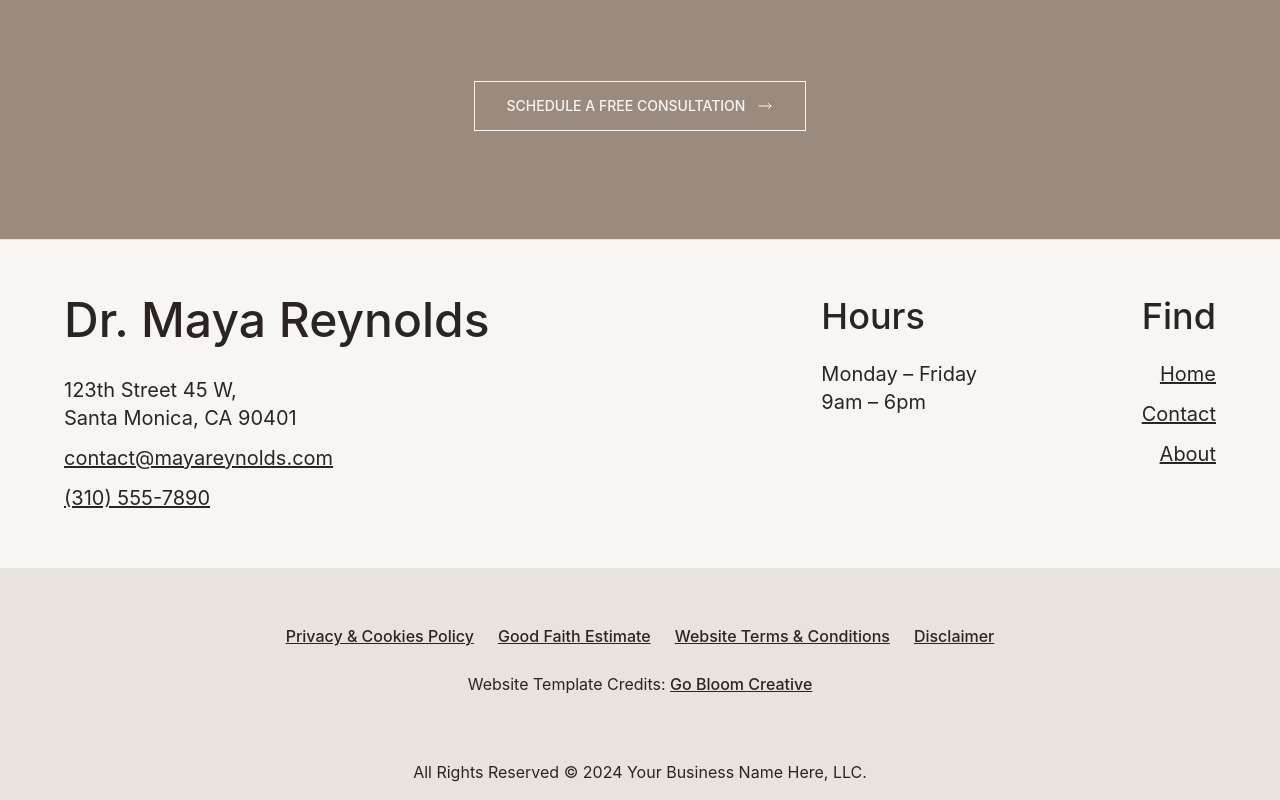
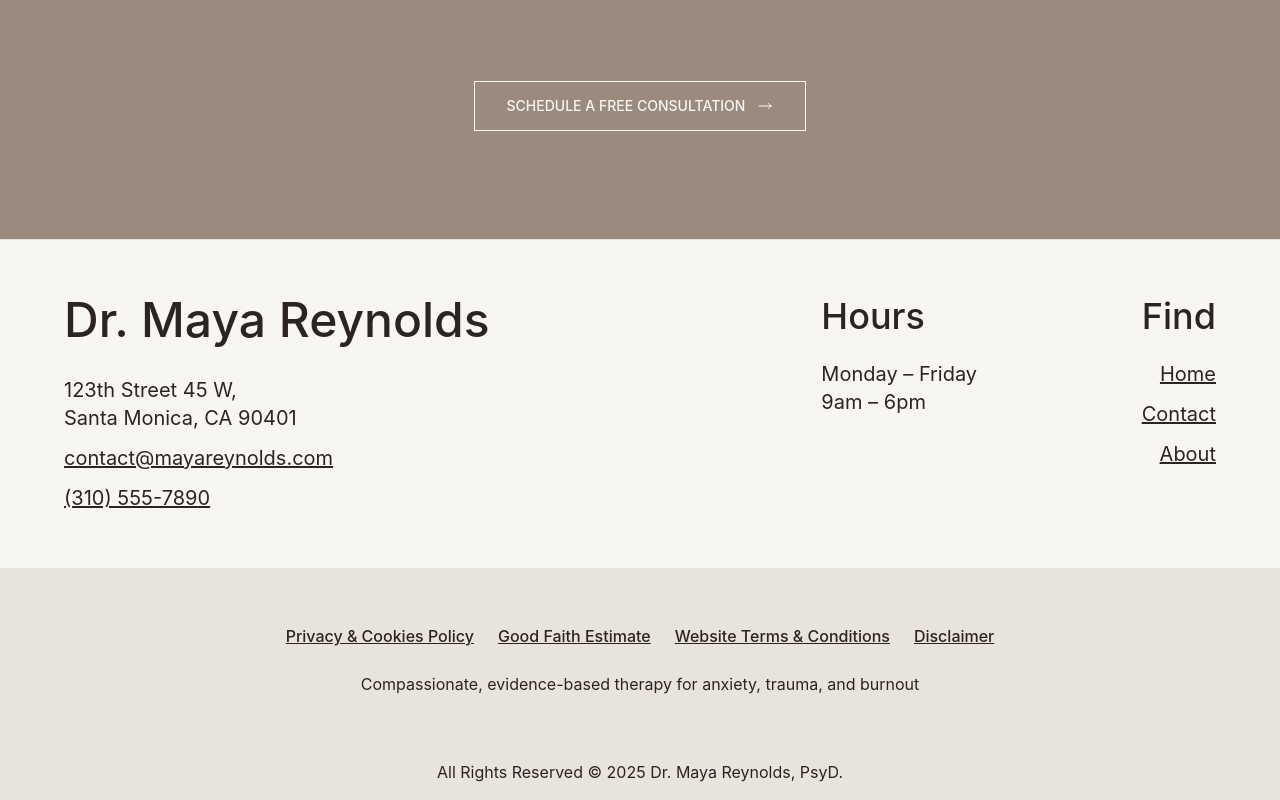
Before and after one commit to NIHHHHHHHHHHH/bloom-therapy, a Next.js app: page / in a window 1280 px wide. Shown: the part 7015-7815 px from the top of the page. Built offline with nearby package versions, Linux system fonts and the light colour scheme.

Commit message:
chore: update footer text content

```diff
--- a/components/Layout/Footer.js
+++ b/components/Layout/Footer.js
@@ -132,13 +132,7 @@ export default function Footer() {
             scrollDuration={0.6}
           >
             <p className="text-base text-foreground  text-center m-6 xs:mb-16">
-              Website Template Credits:{' '}
-              <a
-                href="#"
-                className="underline hover:opacity-70 transition-opacity font-medium"
-              >
-                Go Bloom Creative
-              </a>
+              Compassionate, evidence-based therapy for anxiety, trauma, and burnout
             </p>
           </AnimatedDiv>
 
@@ -150,7 +144,7 @@ export default function Footer() {
             scrollDuration={0.6}
           >
             <p className="text-base text-foreground text-center">
-              All Rights Reserved © 2024 Your Business Name Here, LLC.
+               All Rights Reserved © 2025 Dr. Maya Reynolds, PsyD.
             </p>
           </AnimatedDiv>
 
```
